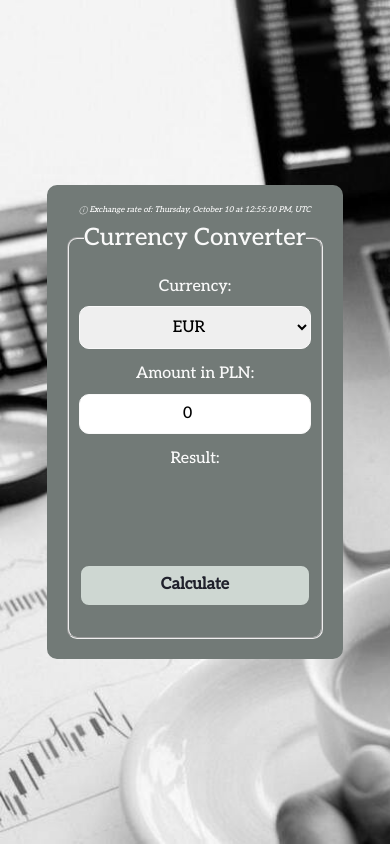
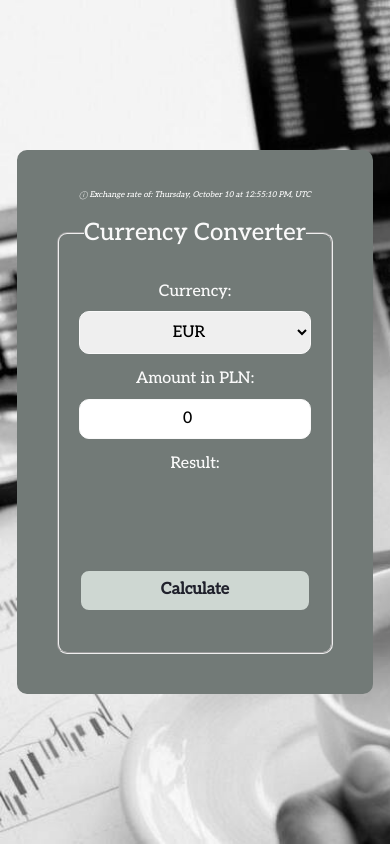
Before and after one commit to akutuzova11/react-currency-converter, a React (Create React App) app: page / in a window 390 px wide. Built offline with nearby package versions, Linux system fonts and the light colour scheme.

Commit message:
adjust form styling

```diff
--- a/src/Clock/style.css
+++ b/src/Clock/style.css
@@ -1,7 +1,7 @@
 .clock {
     font-size: 0.7rem;
     font-style: italic;
-    padding-bottom: 10px;
+    padding-bottom: 20px;
 }
 
 @media (max-width: 768px) {
--- a/src/Form/form.css
+++ b/src/Form/form.css
@@ -1,7 +1,7 @@
 .form {
     border: 10px solid #727a77;
     border-radius: 10px;
-    padding: 10px 20px;
+    padding: 30px 60px;
     background-color: #727a77;
     color: #f9f9f9;
     font-size: 1.25rem;
@@ -14,7 +14,7 @@
 
 @media (max-width: 768px) {
     .form {
-        padding: 10px;
+        padding: 30px;
         font-size: 1rem;
     }
 }
@@ -62,13 +62,13 @@
 
 .form__fieldset {
     border-radius: 10px;
-    padding: 20px;
+    padding: 40px;
     margin-bottom: 20px;
 }
 
 @media (max-width: 768px) {
     .form__fieldset {
         margin: 0 auto;
-        padding: 10px;
+        padding: 20px;
     }
 }
--- a/src/index.css
+++ b/src/index.css
@@ -10,7 +10,7 @@ html {
 body {
     background-image: url("../public/assets/currency_background.jpg");
     display: flex;
-    justify-content: space-around;
+    justify-content: center;
     align-items: center;
     min-height: 100vh;
     background-size: cover;
```
